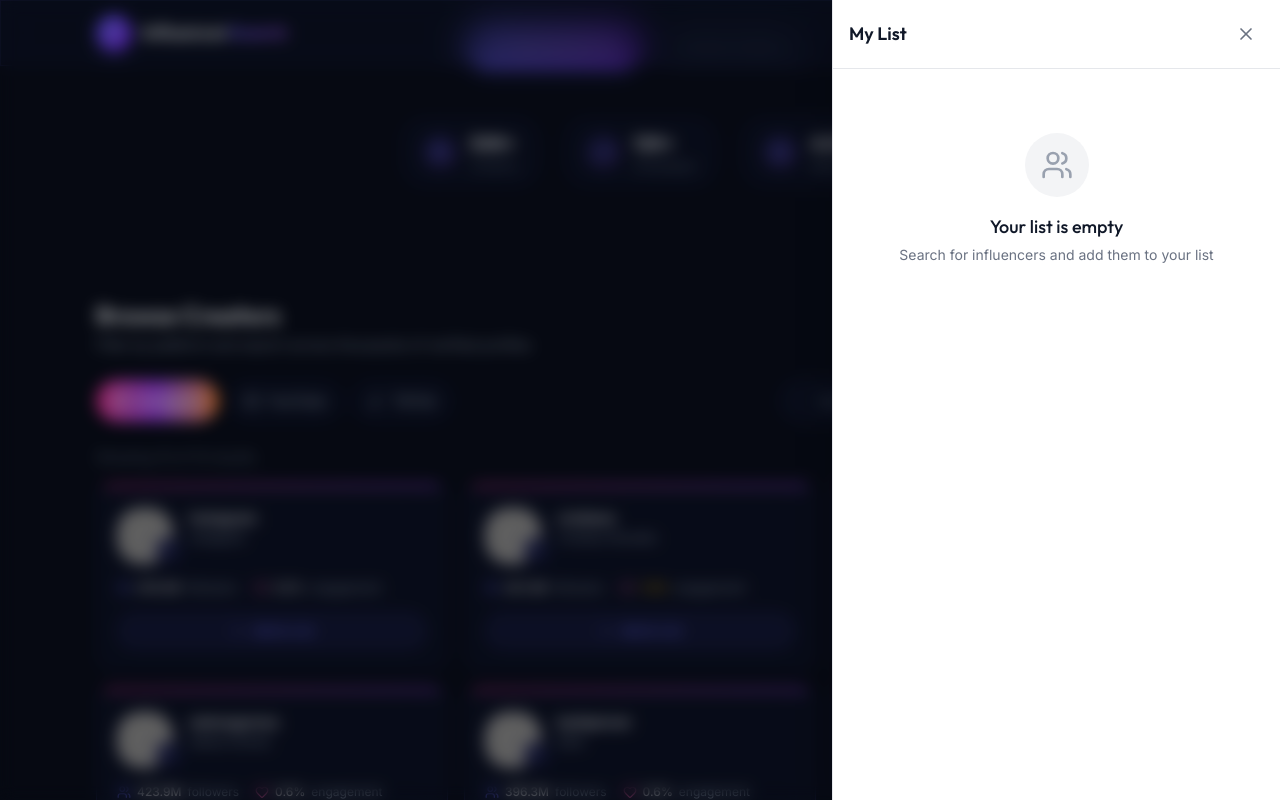
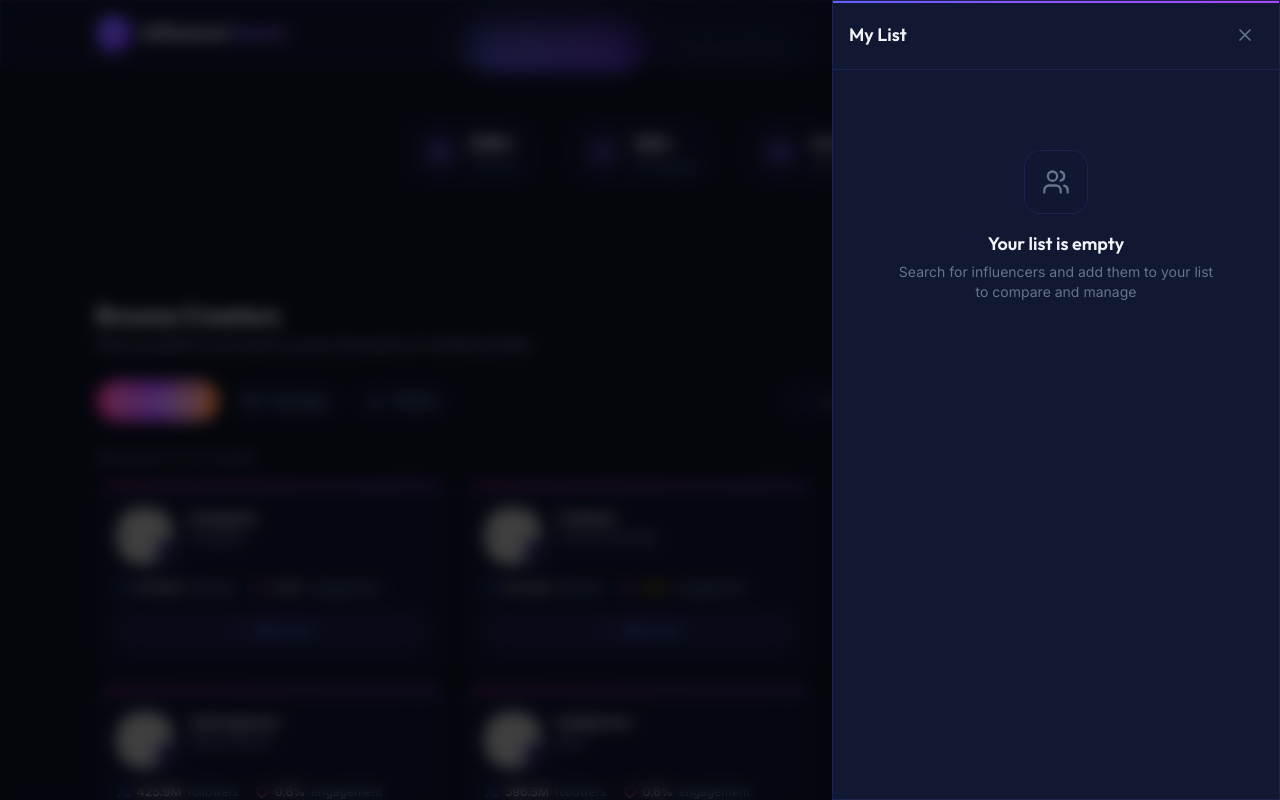
Before and after one commit to vatsalyd/influencer-search, a React (Vite) app: page / in a window 1280 px wide. Both pictures are taken after a click on the button "My List". Shown: the part 456-1256 px from the top of the page. Built offline with nearby package versions, Linux system fonts and the light colour scheme; grey boxes are pictures that could not be loaded.

Commit message:
refactor: polish list drawer with glassmorphic design and staggered animations

```diff
--- a/src/features/list/components/list-drawer.tsx
+++ b/src/features/list/components/list-drawer.tsx
@@ -34,7 +34,7 @@ export function ListDrawer({ children, onClose }: ListDrawerProps) {
         animate={{ opacity: 1 }}
         exit={{ opacity: 0 }}
         transition={{ duration: 0.2 }}
-        className="fixed inset-0 z-50 bg-black/40 backdrop-blur-sm"
+        className="fixed inset-0 z-50 bg-black/60 backdrop-blur-sm"
         onClick={handleOverlayClick}
       >
         <motion.div
@@ -42,22 +42,27 @@ export function ListDrawer({ children, onClose }: ListDrawerProps) {
           animate={{ x: 0 }}
           exit={{ x: "100%" }}
           transition={{ type: "spring", damping: 25, stiffness: 300 }}
-          className="fixed right-0 top-0 bottom-0 w-full max-w-md bg-white dark:bg-gray-900 shadow-2xl border-l border-gray-200 dark:border-gray-700"
+          className="fixed right-0 top-0 bottom-0 w-full max-w-md glass border-l border-[var(--border-subtle)] shadow-2xl"
+          style={{ background: "var(--bg-secondary)" }}
           role="dialog"
           aria-modal="true"
           aria-label="Selected profiles list"
         >
-          <div className="flex items-center justify-between p-4 border-b border-gray-200 dark:border-gray-700">
-            <h2 className="text-lg font-semibold text-gray-900 dark:text-gray-100">
+          {/* Header with gradient accent */}
+          <div className="relative">
+            <div className="absolute top-0 left-0 right-0 h-0.5 bg-gradient-to-r from-indigo-500 via-violet-500 to-purple-500" />
+            <div className="flex items-center justify-between p-4 border-b border-[var(--border-subtle)]">
+              <h2 className="text-lg font-semibold text-[var(--text-primary)] font-[var(--font-display)]">
                 My List
               </h2>
               <button
                 onClick={onClose}
-              className="p-2 rounded-lg hover:bg-gray-100 dark:hover:bg-gray-800 transition-colors text-gray-500"
+                className="p-2 rounded-xl hover:bg-white/5 transition-colors text-[var(--text-muted)] hover:text-[var(--text-primary)]"
                 aria-label="Close list"
               >
                 <X className="h-5 w-5" />
               </button>
+            </div>
           </div>
           <div className="h-[calc(100vh-65px)] overflow-y-auto">
             {children}
--- a/src/features/list/components/list-panel.tsx
+++ b/src/features/list/components/list-panel.tsx
@@ -1,5 +1,6 @@
 import { Trash2, Users, ExternalLink, Clock } from "lucide-react";
 import { Link } from "react-router-dom";
+import { motion, AnimatePresence } from "framer-motion";
 import { useListStore } from "../store";
 import { VerifiedBadge } from "@/features/search/components/verified-badge";
 import { formatFollowers, timeAgo } from "@/lib/formatters";
@@ -9,15 +10,15 @@ export function ListPanel() {
 
   if (profiles.length === 0) {
     return (
-      <div className="flex flex-col items-center justify-center py-16 px-4 text-center">
-        <div className="w-16 h-16 rounded-full bg-gray-100 dark:bg-gray-800 flex items-center justify-center mb-4">
-          <Users className="h-8 w-8 text-gray-400" />
+      <div className="flex flex-col items-center justify-center py-20 px-4 text-center">
+        <div className="w-16 h-16 rounded-2xl glass flex items-center justify-center mb-4">
+          <Users className="h-7 w-7 text-[var(--text-muted)]" />
         </div>
-        <h3 className="text-lg font-medium text-gray-900 dark:text-gray-100">
+        <h3 className="text-lg font-semibold text-[var(--text-primary)] font-[var(--font-display)]">
           Your list is empty
         </h3>
-        <p className="text-sm text-gray-500 dark:text-gray-400 mt-1">
-          Search for influencers and add them to your list
+        <p className="text-sm text-[var(--text-muted)] mt-1 max-w-xs">
+          Search for influencers and add them to your list to compare and manage
         </p>
       </div>
     );
@@ -25,64 +26,78 @@ export function ListPanel() {
 
   return (
     <div className="p-4 space-y-3">
-      <div className="flex items-center justify-between text-sm text-gray-500 dark:text-gray-400 px-1">
-        <span>{profiles.length} profile{profiles.length !== 1 ? "s" : ""} selected</span>
+      <div className="flex items-center justify-between text-sm px-1 mb-2">
+        <span className="text-[var(--text-muted)]">
+          {profiles.length} profile{profiles.length !== 1 ? "s" : ""} selected
+        </span>
         <button
           onClick={clearList}
-          className="text-red-500 hover:text-red-600 text-xs font-medium transition-colors"
+          className="text-red-400 hover:text-red-300 text-xs font-medium transition-colors hover:underline"
         >
           Clear all
         </button>
       </div>
 
-      {profiles.map((profile) => (
-        <div
+      <AnimatePresence mode="popLayout">
+        {profiles.map((profile, i) => (
+          <motion.div
             key={profile.user_id}
-          className="flex items-center gap-3 p-3 rounded-lg border border-gray-100 dark:border-gray-700/50 bg-gray-50/50 dark:bg-gray-800/30"
+            layout
+            initial={{ opacity: 0, x: 20 }}
+            animate={{ opacity: 1, x: 0 }}
+            exit={{ opacity: 0, x: -20, transition: { duration: 0.15 } }}
+            transition={{
+              type: "spring",
+              stiffness: 300,
+              damping: 25,
+              delay: i * 0.03,
+            }}
+            className="flex items-center gap-3 p-3 rounded-xl glass hover:border-[var(--border-medium)] transition-all duration-200 group"
           >
             <img
               src={profile.picture}
               alt={profile.fullname}
-            className="h-10 w-10 rounded-full object-cover shrink-0"
+              className="h-10 w-10 rounded-lg object-cover shrink-0 ring-1 ring-[var(--border-subtle)]"
               loading="lazy"
             />
 
             <div className="flex-1 min-w-0">
               <div className="flex items-center gap-1">
-              <span className="text-sm font-medium text-gray-900 dark:text-gray-100 truncate">
+                <span className="text-sm font-medium text-[var(--text-primary)] truncate">
                   @{profile.username}
                 </span>
                 <VerifiedBadge verified={profile.is_verified} />
               </div>
-            <div className="flex items-center gap-2 text-xs text-gray-400">
-              <span>{profile.fullname}</span>
+              <div className="flex items-center gap-2 text-xs text-[var(--text-muted)]">
+                <span className="truncate">{profile.fullname}</span>
                 <span>·</span>
                 <span>{formatFollowers(profile.followers)}</span>
               </div>
-            <div className="flex items-center gap-1 text-xs text-gray-400 mt-0.5">
+              <div className="flex items-center gap-1 text-xs text-[var(--text-muted)] mt-0.5">
                 <Clock className="h-3 w-3" />
                 <span>{timeAgo(profile.added_at)}</span>
               </div>
             </div>
 
-          <div className="flex items-center gap-1 shrink-0">
+            <div className="flex items-center gap-1 shrink-0 opacity-60 group-hover:opacity-100 transition-opacity">
               <Link
                 to={`/profile/${profile.username}?platform=${profile.platform}`}
-              className="p-2 rounded-lg hover:bg-gray-200 dark:hover:bg-gray-700 transition-colors text-gray-400"
+                className="p-2 rounded-lg hover:bg-white/5 transition-colors text-[var(--text-muted)] hover:text-[var(--text-primary)]"
                 aria-label={`View ${profile.fullname} profile`}
               >
                 <ExternalLink className="h-4 w-4" />
               </Link>
               <button
                 onClick={() => removeProfile(profile.user_id)}
-              className="p-2 rounded-lg hover:bg-red-50 dark:hover:bg-red-950/30 transition-colors text-gray-400 hover:text-red-500"
+                className="p-2 rounded-lg hover:bg-red-500/10 transition-colors text-[var(--text-muted)] hover:text-red-400"
                 aria-label={`Remove ${profile.fullname} from list`}
               >
                 <Trash2 className="h-4 w-4" />
               </button>
             </div>
-        </div>
+          </motion.div>
         ))}
+      </AnimatePresence>
     </div>
   );
 }
```
Lines whose indentation alone changed are shown as unchanged.
